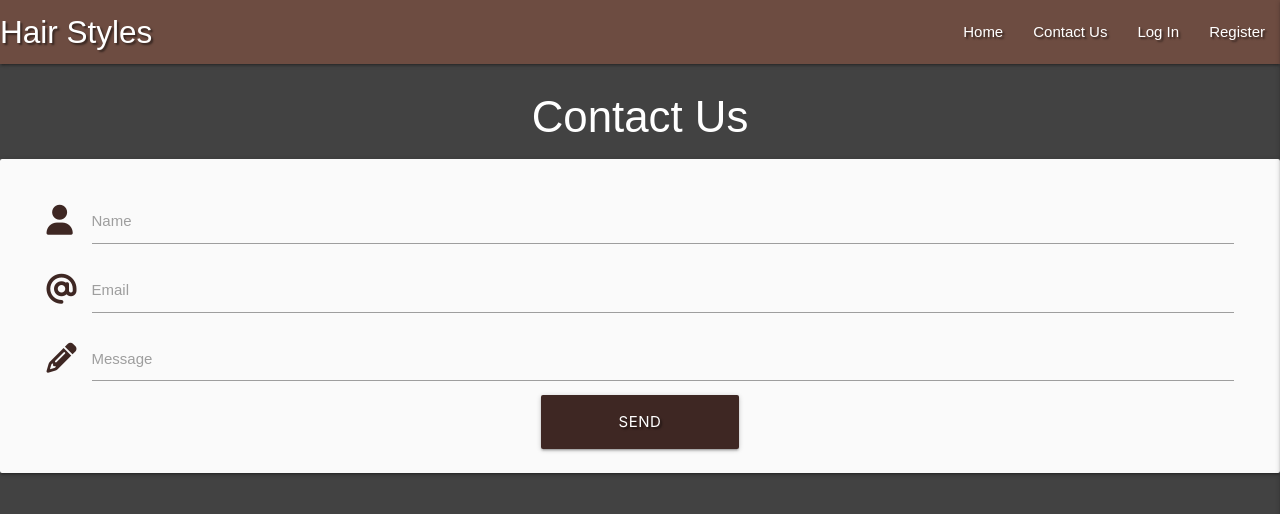
After one commit to JoelineAlves/hair_manager, a Flask app: page /contact in a window 1280 px wide. The commit adds this page. Shown: the top 514 px of the page. Run offline with Flask 3, Linux system fonts and the light colour scheme; some libraries are stand-ins or nearby versions.

Commit message:
add the contact page and set the emailjs

```diff
--- a/app.py
+++ b/app.py
@@ -243,6 +243,12 @@ def delete_category(category_id):
     return redirect(url_for("get_categories"))
 
 
+@app.route("/contact")
+def contact():
+    """ renders contact page """
+    return render_template("contact.html")
+
+
 if __name__ == "__main__":
     app.run(
         host=os.environ.get("IP"),
--- /dev/null
+++ b/static/js/sendEmail.js
@@ -0,0 +1,23 @@
+// sendmail() function
+// code taken from emailjs tutorial
+
+function sendMail(contactForm) {
+    emailjs.send("service_igy3jhp", "template_9gqao0e", {
+        "from_name": contactForm.name.value,
+        "from_email": contactForm.emailaddress.value,
+        "contactsummary": contactForm.contactsummary.value
+    })
+    .then(
+        function(response) {
+            alert("Email sent successfully!");
+            console.log("YES SUCCESS", response);
+            window.location.href = "/";
+            return true;
+        },
+        function(error) {
+            alert("Email failed-please try again");
+            console.log("OH NO!!!!", error);
+        }
+    );
+    return false;
+}
--- a/templates/base.html
+++ b/templates/base.html
@@ -7,6 +7,14 @@
         integrity="sha512-SnH5WK+bZxgPHs44uWIX+LLJAJ9/2PkPKZ5QiAj6Ta86w+fsb2TkcmfRyVX3pBnMFcV7oQPJkl9QevSCWr3W6A==" crossorigin="anonymous" referrerpolicy="no-referrer" />
     <link rel="stylesheet" href="https://cdnjs.cloudflare.com/ajax/libs/materialize/1.0.0/css/materialize.min.css" type="text/css">
     <link rel="stylesheet" href="{{ url_for('static', filename='css/style.css') }}" type="text/css">
+    <script type="text/javascript" src="https://cdn.jsdelivr.net/npm/@emailjs/browser@3/dist/email.min.js"></script>
+    <!-- Email JS -->
+    <script type="text/javascript">
+        const publickey ="5XcVl64q0apaP8G4T";
+        (function() {
+            emailjs.init(publickey);
+        })();
+    </script>
     {% block styles %}
     {% endblock %}
     <title>Hair Manager</title>
@@ -21,6 +29,7 @@
               <a href="#" data-target="mobile-demo" class="sidenav-trigger right"><i class="fas fa-bars"></i></a>
               <ul class="right hide-on-med-and-down">
                 <li><a href="{{ url_for('get_hairs') }}">Home</a></li>
+                <li><a href="{{ url_for('contact') }}">Contact Us</a></li>
             {% if session.user %}
                 <li><a href="{{ url_for('profile', username=session['user']) }}">Profile</a></li>
                 <li><a href="{{ url_for('add_hairstyle') }}">New Hairstyle</a></li>
@@ -76,6 +85,8 @@
         integrity="sha256-/JqT3SQfawRcv/BIHPThkBvs0OEvtFFmqPF/lYI/Cxo=" crossorigin="anonymous"></script>
     <script src="https://cdnjs.cloudflare.com/ajax/libs/materialize/1.0.0/js/materialize.min.js"></script>
     <script src="{{ url_for('static', filename='js/script.js') }}"></script>
+     <!-- EmailJS script -->
+     <script src="/static/js/sendEmail.js"></script>
     {% block scripts %}
     {% endblock %}
 </body>
--- /dev/null
+++ b/templates/contact.html
@@ -0,0 +1,41 @@
+{% extends "base.html" %}
+{% block content %}
+
+<div class="container">
+    <h3 class="white-text center-align">Contact Us</h3>
+
+    <div class="row card-panel grey lighten-5">
+        <form onsubmit="return sendMail(this);" class="col s12">
+            <!-- Name field -->
+            <div class="input-field col s12">
+                <i class="fas fa-user prefix brown-text text-darken-4"></i>
+                <input id="name" name="name" minlength="3"  maxlength="50"
+                type="text" class="validate form-control" required>
+                <label for="name">Name</label>
+            </div>
+
+            <!-- Email address field -->
+            <div class="input-field col s12">
+                <i class="fas fa-at prefix brown-text text-darken-4"></i>
+                <input id="emailaddress" name="emailaddress" type="text" class="validate form-control" required>
+                <label for="emailaddress">Email</label>
+            </div>
+
+            <!-- Message field -->
+            <div class="input-field col s12">
+                <i class="fas fa-pencil prefix brown-text text-darken-4"></i>
+                <textarea id="contactsummary" name="contactsummary" minlength="3"
+                maxlength="800" class="materialize-textarea validate form-control" required></textarea>
+                <label for="contactsummary">Message</label>
+            </div>
+
+            <!-- Send button -->
+            <div class="col s12 center-align">
+                <button type="submit" class="col s12 m8 offset-m2 l2 offset-l5 btn-large brown darken-4 text-shadow form-submit-button">Send
+                </button>
+            </div>
+        </form>
+    </div>
+</div>
+
+{% endblock %}
```
